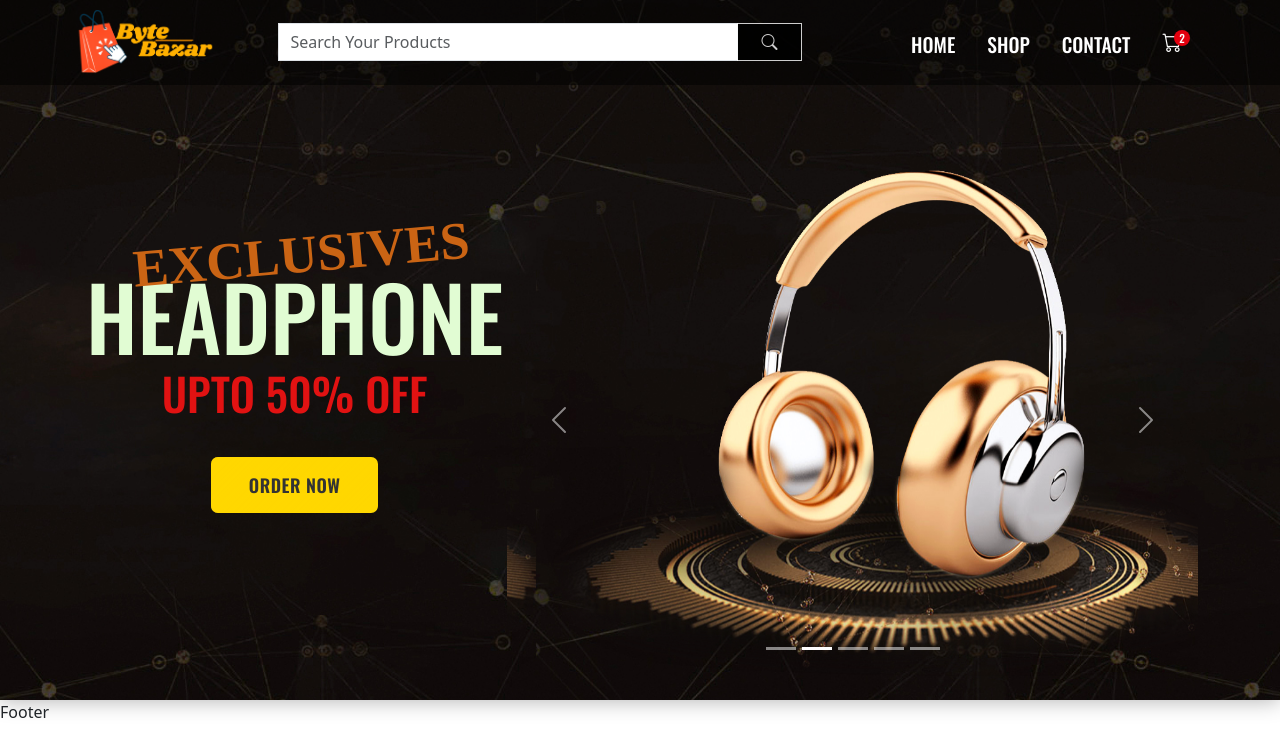
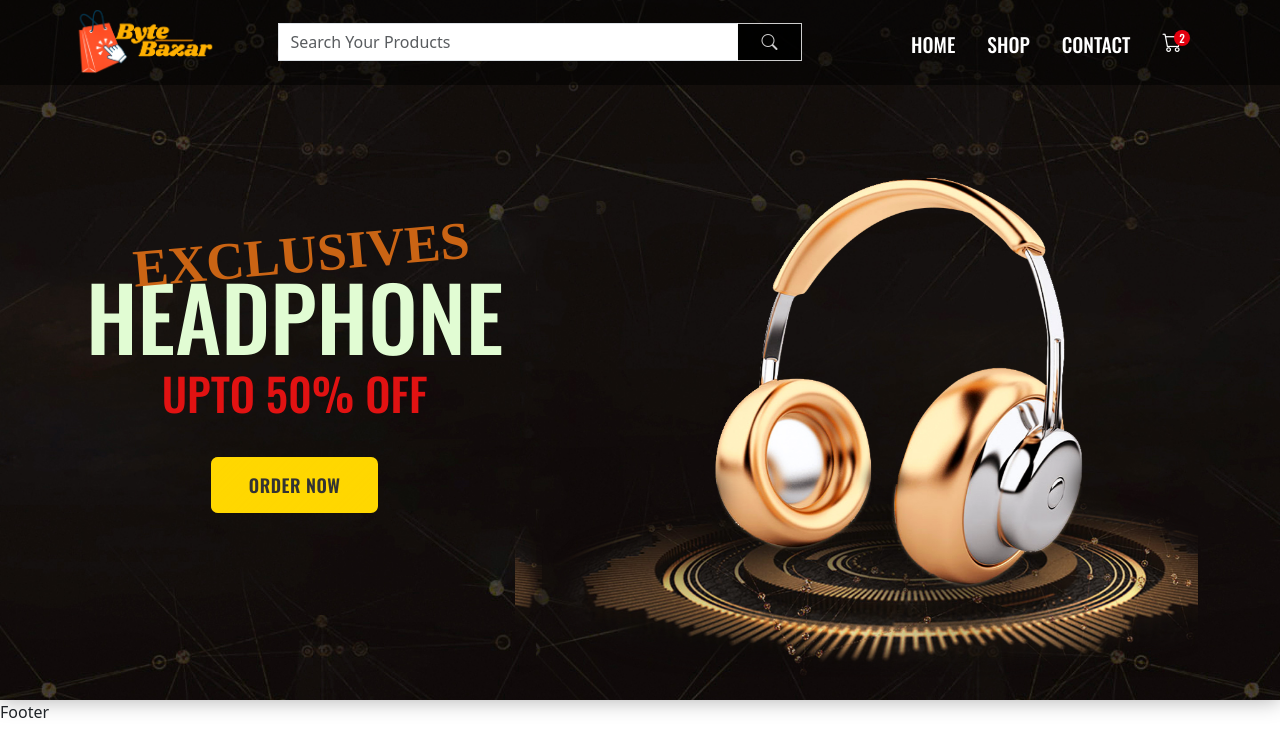
Before and after one commit to abhi-kr-210/E-COMMERCE-Gadgets, a React (Create React App) app: page / in a window 1280 px wide. Shown: the top 756 px of the page. Built offline with nearby package versions, Linux system fonts and the light colour scheme.

Commit message:
image responsive

```diff
--- a/src/Pages/Homes/Section1.js
+++ b/src/Pages/Homes/Section1.js
@@ -16,7 +16,7 @@ function Section1() {
 
         <Row className='justify-content-center '>
 
-          <Col lg={12} sm={12} xs={12} className='d-flex justify-content-between content-1'>
+          <Col lg={12} sm={12} xs={12} className='d-flex justify-content-between content-1 '>
           <div className='page_text'>
             <h1>Exclusives</h1>
             <h2>Headphone</h2>
@@ -25,38 +25,38 @@ function Section1() {
              <Link to="/" className="order_now">Order Now</Link>
              </div>
           </div>
-          <div >
-          <Carousel >
+       <div >
+          <Carousel  controls={false} className='headphone_carousal'>
           <Carousel.Item >
-          <div className>
+          <div  >
           <img src={img1} className="img-fluid headphone " alt="Hero" />
           </div>
             <Carousel.Caption>
             </Carousel.Caption>
           </Carousel.Item>
           <Carousel.Item >
-          <div className>
+          <div >
           <img src={img1} className="img-fluid headphone " alt="Hero" />
           </div>
             <Carousel.Caption>
             </Carousel.Caption>
           </Carousel.Item>
           <Carousel.Item >
-          <div className>
+          <div >
           <img src={img2} className="img-fluid headphone " alt="Hero" />
           </div>
             <Carousel.Caption>
             </Carousel.Caption>
           </Carousel.Item>
           <Carousel.Item >
-          <div className>
+          <div >
           <img src={img3} className="img-fluid headphone " alt="Hero" />
           </div>
             <Carousel.Caption>
             </Carousel.Caption>
           </Carousel.Item>
           <Carousel.Item >
-          <div className>
+          <div >
           <img src={img4} className="img-fluid headphone " alt="Hero" />
           </div>
             <Carousel.Caption>
@@ -64,9 +64,7 @@ function Section1() {
           </Carousel.Item>
         </Carousel>
 
-
-
-          </div>
+        </div>
         </Col>
 
         </Row>
--- a/src/Styles/HomeStyles.css
+++ b/src/Styles/HomeStyles.css
@@ -95,9 +95,17 @@
       background: transparent;
 
     }
+
 .headphone{
-    width:681px;
+    width:683px;
 
+}
+.headphone_carousal{
+    max-width:683px;
+
+}
+.hero_section .carousel-indicators {
+    display: none;
 }
 @media (max-width:767px){
     .hero_section .content-1 {
```
Also changed, not shown: src/assets/headp.png.
